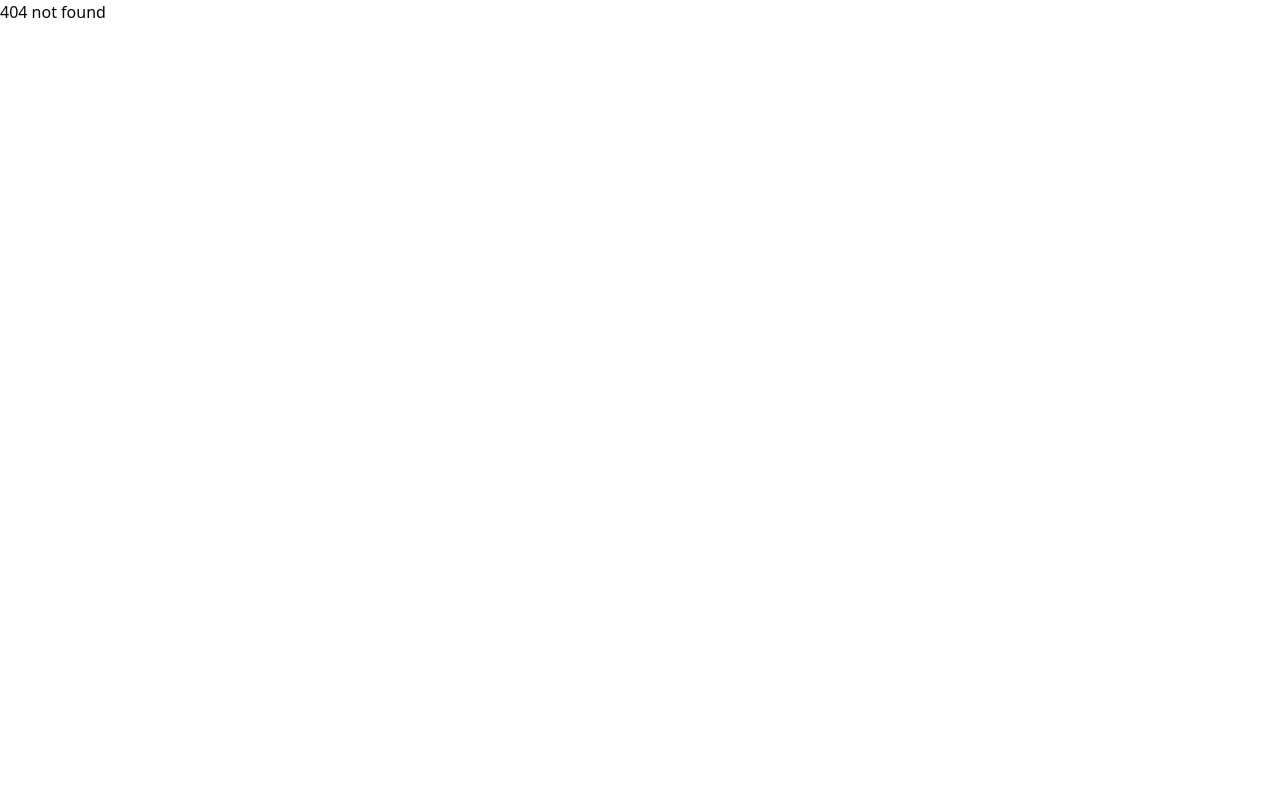
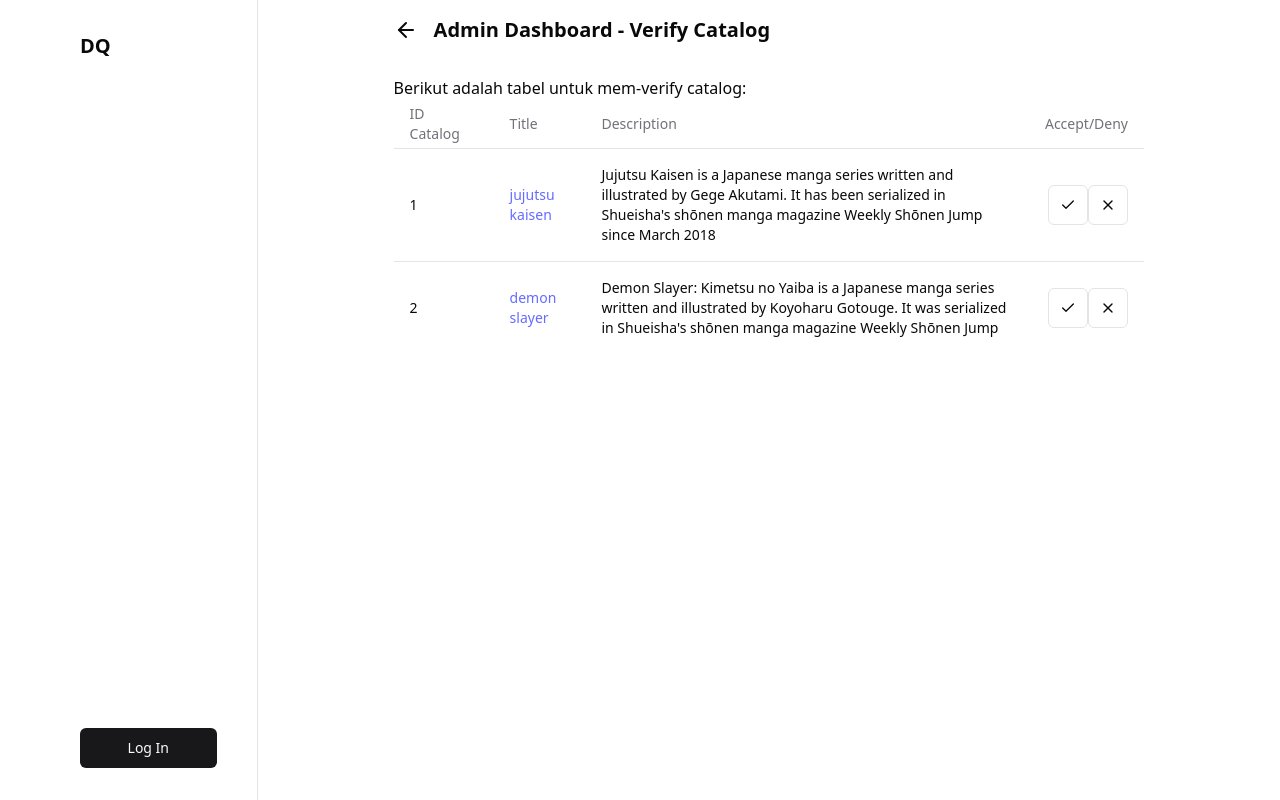
Before and after one commit to gamjaishite/drawl-v2-clientspa, a React (Vite) app: page /admin/dashboard/verifycatalog in a window 1280 px wide. Before the commit this address had no page. Built offline with nearby package versions, Linux system fonts and the light colour scheme.

Commit message:
feat: add report/catalog tables

```diff
--- a/src/components/table/Table.tsx
+++ b/src/components/table/Table.tsx
@@ -1,7 +1,6 @@
 import {
     Table,
     TableBody,
-    TableCaption,
     TableCell,
     TableHead,
     TableHeader,
@@ -36,7 +35,9 @@
 
   ]
 
-  export function TableDemo() {
+
+
+  export function TableUser() {
     return (
       <Table>
         <TableHeader>
@@ -52,7 +53,7 @@
             <TableRow key={user.user_id}>
               <TableCell className="font-medium">{user.user_id}</TableCell>
               <TableCell>
-                <a href={user.user_link}>
+                <a href={user.user_link} target="_blank" rel="noopener noreferrer">
                 {user.username}
                 </a>
                 </TableCell>
@@ -64,3 +65,98 @@
       </Table>
     )
   }
+
+  const catalog_data = [
+    {
+      catalog_id: "1",
+      title: "jujutsu kaisen",
+      description: "Jujutsu Kaisen is a Japanese manga series written and illustrated by Gege Akutami. It has been serialized in Shueisha's shōnen manga magazine Weekly Shōnen Jump since March 2018",
+      buttons: button_collection,
+      catalog_link: "https://en.wikipedia.org/wiki/Jujutsu_Kaisen",
+    },
+    {
+      catalog_id: "2",
+      title: "demon slayer",
+      description: "Demon Slayer: Kimetsu no Yaiba is a Japanese manga series written and illustrated by Koyoharu Gotouge. It was serialized in Shueisha's shōnen manga magazine Weekly Shōnen Jump",
+      buttons: button_collection,
+      catalog_link: "https://en.wikipedia.org/wiki/Demon_Slayer:_Kimetsu_no_Yaiba",
+    },
+  ]
+
+export function TableCatalog() {
+  return (
+    <Table>
+        <TableHeader>
+          <TableRow>
+            <TableHead className="w-[100px]">ID Catalog</TableHead>
+            <TableHead>Title</TableHead>
+            <TableHead>Description</TableHead>
+            <TableHead className="text-right">Accept/Deny</TableHead>
+          </TableRow>
+        </TableHeader>
+        <TableBody>
+          {catalog_data.map((catalog) => (
+            <TableRow key={catalog.catalog_id}>
+              <TableCell className="font-medium">{catalog.catalog_id}</TableCell>
+              <TableCell>
+                <a href={catalog.catalog_id} target="_blank" rel="noopener noreferrer">
+                {catalog.title}
+                </a>
+                </TableCell>
+              <TableCell>{catalog.description}</TableCell>
+              <TableCell className="text-right">{catalog.buttons}</TableCell>
+            </TableRow>
+          ))}
+        </TableBody>
+      </Table>
+  )
+}
+
+const report_data = [
+  {
+    username: "breezy",
+    email: "x1@gmail.com",
+    report_description: "xxx",
+    buttons: button_collection,
+    user_link: "https://lucide.dev/icons/x",
+  },
+  {
+    username: "breezy232",
+    email: "x2@gmail.com",
+    report_description: "xxx",
+    buttons: button_collection,
+    user_link: "https://lucide.dev/icons/x",
+  },
+
+]
+
+export function TableReport() {
+  return (
+    <Table>
+      <TableHeader>
+        <TableRow>
+          <TableHead className="w-[100px]">Username</TableHead>
+          <TableHead>Email</TableHead>
+          <TableHead>Report Description</TableHead>
+          <TableHead className="text-right">Accept/Deny</TableHead>
+        </TableRow>
+      </TableHeader>
+      <TableBody>
+        {report_data.map((report) => (
+          <TableRow key={report.email}>
+            <TableCell className="font-medium">
+              <a href={report.user_link} target="_blank" rel="noopener noreferrer">
+              {report.username}
+              </a>
+            </TableCell>
+            <TableCell>
+              {report.email}
+              </TableCell>
+            <TableCell>{report.report_description}</TableCell>
+            <TableCell className="text-right">{report.buttons}</TableCell>
+          </TableRow>
+        ))}
+      </TableBody>
+    </Table>
+  )
+}
--- /dev/null
+++ b/src/pages/Dashboard/report.tsx
@@ -0,0 +1,13 @@
+import { TableReport, } from "@/components/table/Table";
+
+const VerifyReport = () => {
+    return (
+      <>
+        <main>Berikut adalah tabel untuk mem-verify report:</main>
+        <TableReport />
+      </>
+    );
+
+  };
+
+  export default VerifyReport;
--- /dev/null
+++ b/src/pages/Dashboard/verifycatalog.tsx
@@ -0,0 +1,13 @@
+import { TableCatalog, } from "@/components/table/Table";
+
+const VerifyCatalog = () => {
+    return (
+      <>
+        <main>Berikut adalah tabel untuk mem-verify catalog:</main>
+        <TableCatalog />
+      </>
+    );
+
+  };
+
+  export default VerifyCatalog;
--- a/src/pages/Dashboard/verifyuser.tsx
+++ b/src/pages/Dashboard/verifyuser.tsx
@@ -1,13 +1,13 @@
-import { TableDemo } from "@/components/table/Table";
+import { TableUser } from "@/components/table/Table";
 
-const Verify = () => {
+const VerifyUser = () => {
     return (
       <>
         <main>Berikut adalah tabel untuk mem-verify user:</main>
-        <TableDemo />
+        <TableUser />
       </>
     );
 
   };
 
-  export default Verify;
+  export default VerifyUser;
```
Also changed, not shown: src/routes/index.tsx (+34 -3 lines).
